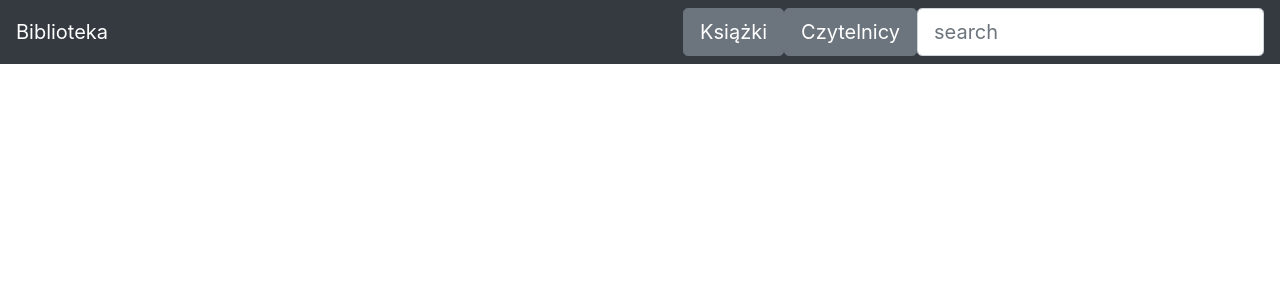
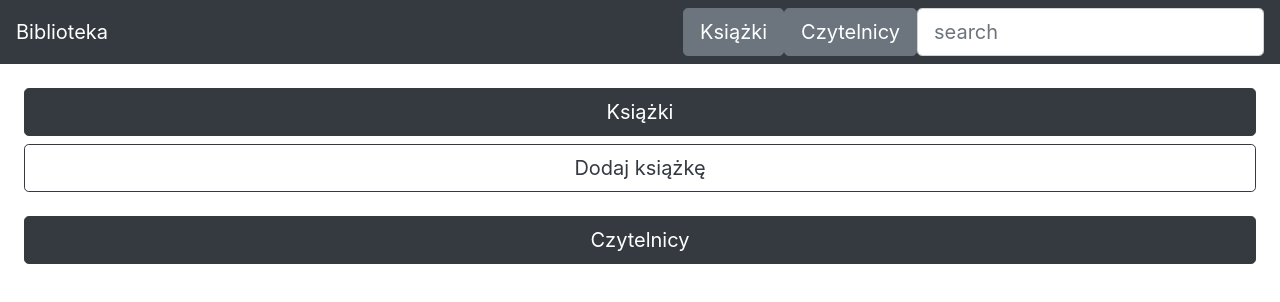
Before and after one commit to Hud1n1/DTAS2019, a React (Create React App) app: page /home in a window 1280 px wide. Shown: the top 302 px of the page. Built offline with nearby package versions, Linux system fonts and the light colour scheme.

Commit message:
add HomePage

```diff
--- a/src/App.js
+++ b/src/App.js
@@ -2,13 +2,12 @@
 import React, {Component} from 'react';
 import './App.css';
 import {NavbarMenu} from './components/NavbarMenu';
+import {HomePage} from './components/HomePage';
 import {Books} from './components/BooksComponent/Books';
 import {Readers} from './components/ReadersComponent/Readers';
 
 import { Route } from 'react-router';
 import { BrowserRouter} from 'react-router-dom';
-
-import { Col, Row, FormGroup} from 'reactstrap';
 
 function App() {
   return (
@@ -18,7 +17,7 @@ function App() {
             <main className="main-content col-lg-12 col-md-12 col-sm-12 p-0">
                 <NavbarMenu/>
                 <div className="main-content-container container-fluid px-4">
-                    {/* <Route path="/" component={Books} /> */}
+                    <Route path="/home" component={HomePage} />
                     <Route path="/books" component={Books} />
                     <Route path="/readers" component={Readers} />
                 </div>
--- /dev/null
+++ b/src/components/HomePage.js
@@ -0,0 +1,22 @@
+import React, {Component} from 'react';
+import {Button} from 'reactstrap';
+
+export class HomePage extends Component {
+    displayName = HomePage.name;
+
+    constructor(props) {
+      super(props);
+    }
+
+  render() {
+    return(
+      <div>
+        <br/>
+        <Button size="lg" color="dark" block href="/books"> Książki </Button>
+        <Button size="lg" outline color="dark" block href="/books-add"> Dodaj książkę </Button>
+        <br/>
+        <Button size="lg" color="dark" block href="/readers"> Czytelnicy </Button>
+      </div>
+    );
+  }
+}
--- a/src/components/NavbarMenu.js
+++ b/src/components/NavbarMenu.js
@@ -28,7 +28,7 @@ export class NavbarMenu extends Component {
       return (
         <div>
           <Navbar color="dark" dark expand="md">
-            <NavbarBrand href="/">Biblioteka</NavbarBrand>
+            <NavbarBrand href="/home">Biblioteka</NavbarBrand>
             <NavbarToggler onClick={this.toggle} />
             <Collapse isOpen={this.state.isOpen} navbar>
               <Nav className="ml-auto" navbar>
```
